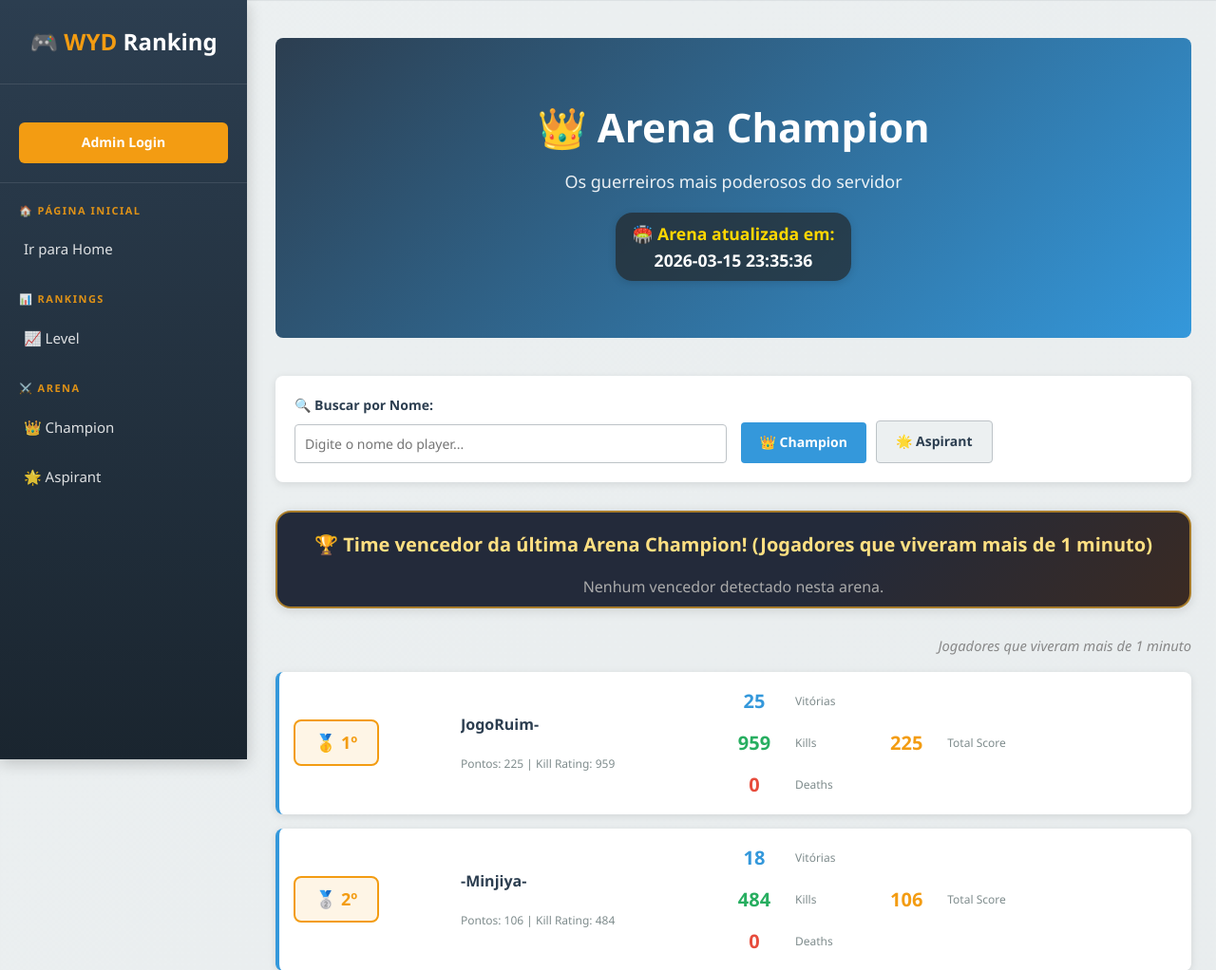
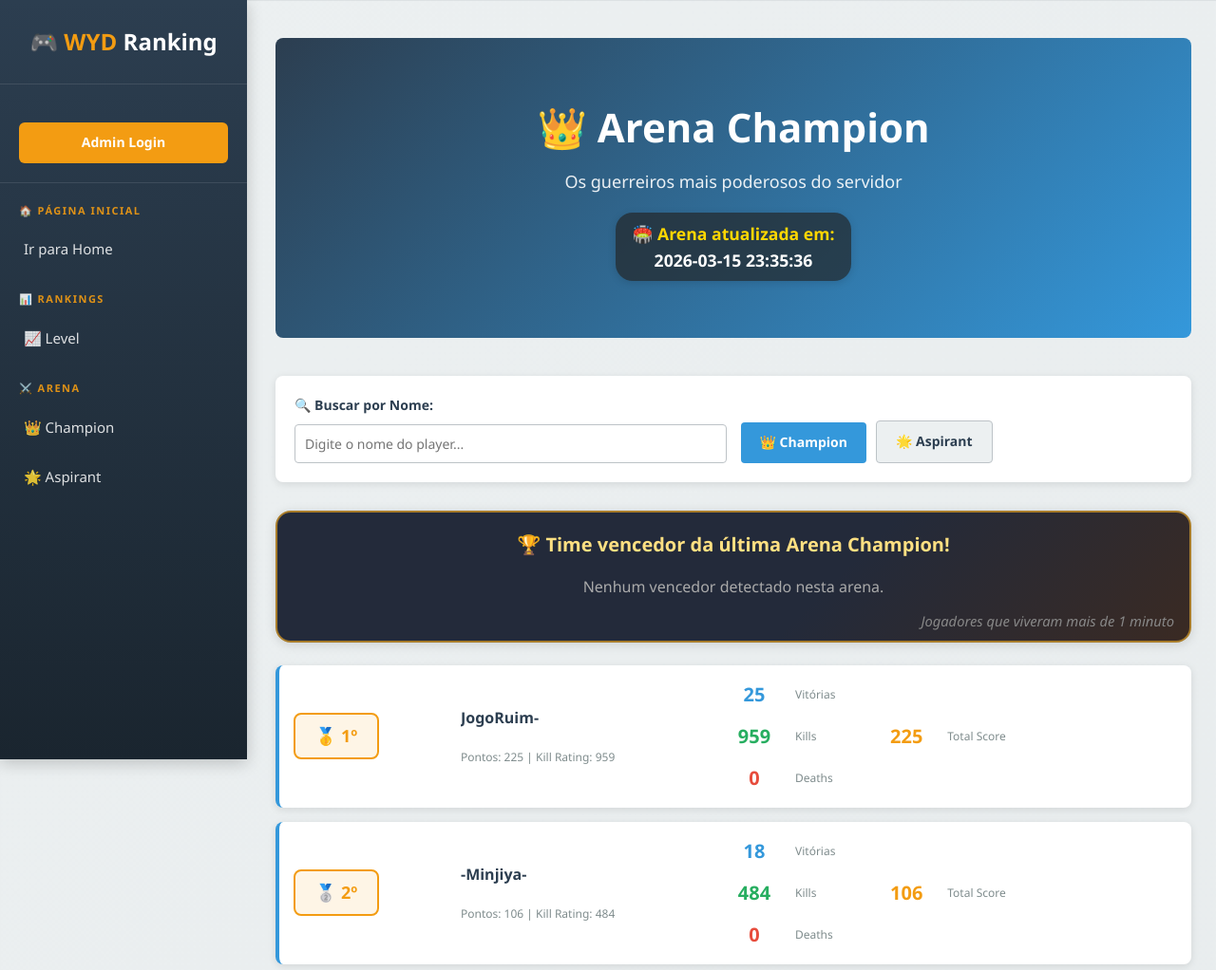
Before and after one commit to davidzaque-leal/wyd-hespert, a FastAPI app: page /arena/champion in a window 1280 px wide. Shown: the top 1022 px of the page at 95% size. Run offline with FastAPI, Linux system fonts and the light colour scheme; parts of the project's set-up code (start-up, migrations or seed data) failed here and were passed over.

Commit message:
ultimo fix da feature

```diff
--- a/app/main.py
+++ b/app/main.py
@@ -312,7 +312,7 @@ def arena(request: Request, category: str):
         winner_list.sort(key=lambda x: x["rank_position"])
 
         # Montar título dinâmico
-        congrats_title = f"Time vencedor da última Arena {category.capitalize()}! (Jogadores que viveram mais de 1 minuto)"
+        congrats_title = f"Time vencedor da última Arena {category.capitalize()}!"
     finally:
         session.close()
 
--- a/app/templates/arena.html
+++ b/app/templates/arena.html
@@ -34,6 +34,7 @@
 </div>
 
 
+
 <div class="arena-winners-list" style="margin: 24px 0; padding: 18px 16px 8px 16px; background: linear-gradient(135deg, #232a3a 60%, #3a2a23 100%); border-radius: 16px; border: 2px solid #a87c2a; text-align: center; box-shadow: 0 2px 12px #0002;">
     <h3 style="color: #ffe082; margin-bottom: 16px; font-size: 1.25em;">🏆 {{ congrats_title }}</h3>
     {% if arena_winners and arena_winners|length > 0 %}
@@ -48,13 +49,13 @@
     {% else %}
         <span style="color: #aaa;">Nenhum vencedor detectado nesta arena.</span>
     {% endif %}
+    <!-- Rodapé explicativo -->
+    <div style="text-align: right; font-size: 0.92em; color: #888; margin-top: 12px; font-style: italic;">
+        Jogadores que viveram mais de 1 minuto
+    </div>
 </div>
 
 <div class="ranking-container">
-    <!-- Rodapé explicativo -->
-    <div style="text-align: right; font-size: 0.92em; color: #888; margin-top: 4px; font-style: italic;">
-        Jogadores que viveram mais de 1 minuto
-    </div>
     {% for p in players %}
     <div class="player-item">
         <div style="display: flex; align-items: center; gap: 8px;">
```
